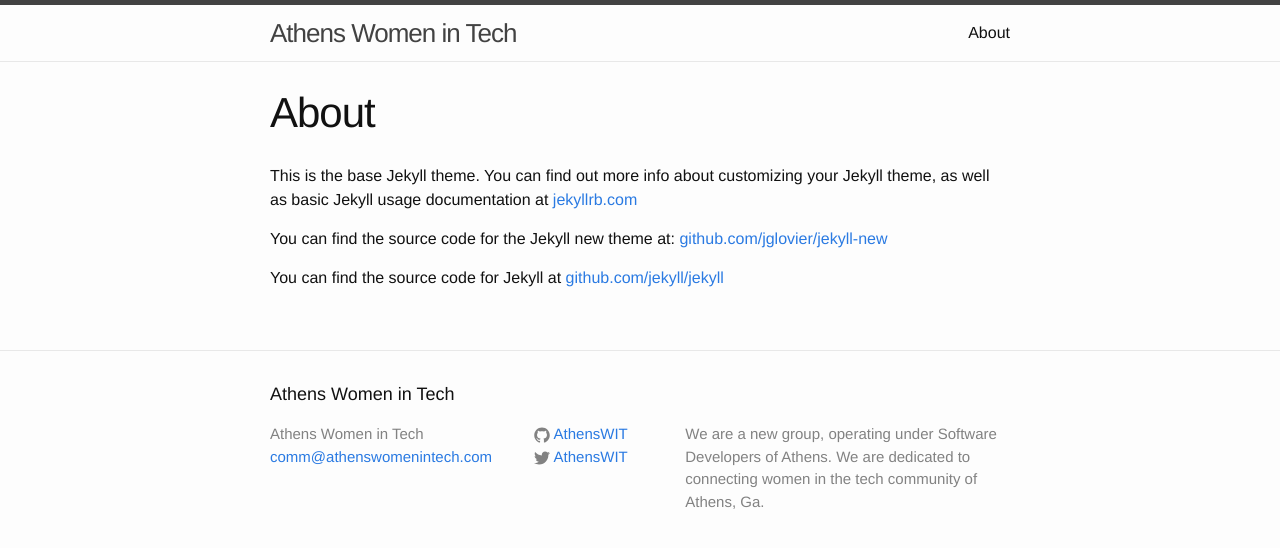
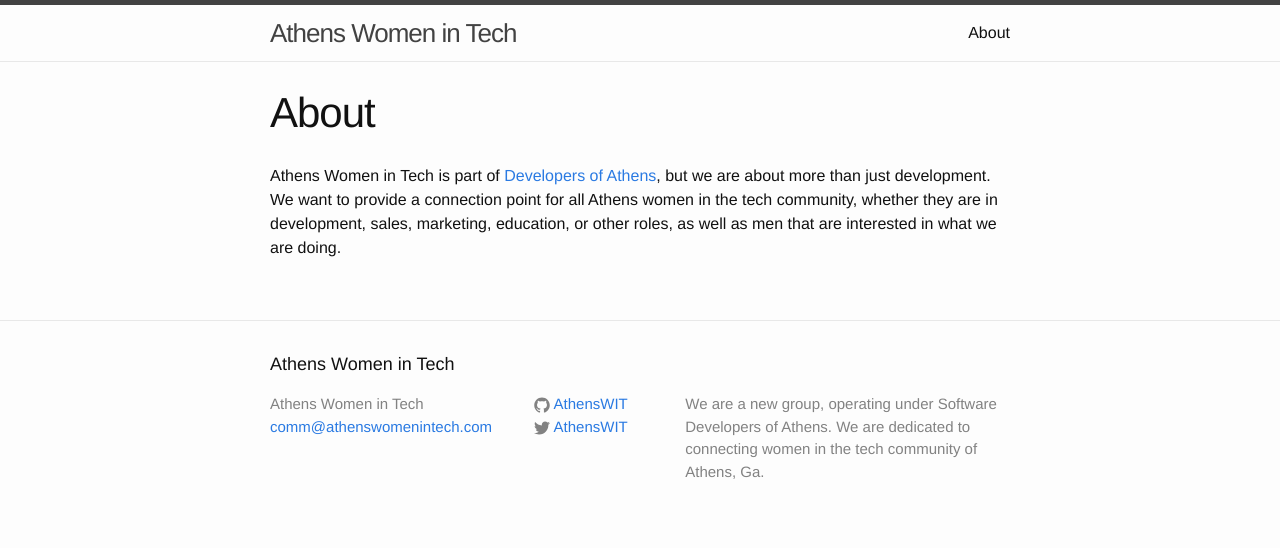
Before and after one commit to AthensWIT/AthensWIT.github.io, a Jekyll site: the page built from about.md, in a window 1280 px wide. Shown: the top 548 px of the page. Built offline with Jekyll 4.4.1, drawn with Linux system fonts in a browser that asks for light colours.

Commit message:
Created first post and updated About page

```diff
--- a/about.md
+++ b/about.md
@@ -4,8 +4,4 @@ title: About
 permalink: /about/
 ---
 
-This is the base Jekyll theme. You can find out more info about customizing your Jekyll theme, as well as basic Jekyll usage documentation at [jekyllrb.com](http://jekyllrb.com/)
-
-You can find the source code for the Jekyll new theme at: [github.com/jglovier/jekyll-new](https://github.com/jglovier/jekyll-new)
-
-You can find the source code for Jekyll at [github.com/jekyll/jekyll](https://github.com/jekyll/jekyll)
+Athens Women in Tech is part of <a href="http://www.meetup.com/Greater-Athens-Area-Software-Developers/">Developers of Athens</a>, but we are about more than just development. We want to provide a connection point for all Athens women in the tech community, whether they are in development, sales, marketing, education, or other roles, as well as men that are interested in what we are doing.
```
Also changed, not shown: _posts/2014-11-22-first-meetup.markdown (added, +10 -0 lines), _posts/2014-11-22-welcome-to-jekyll.markdown (deleted, +0 -25 lines).
